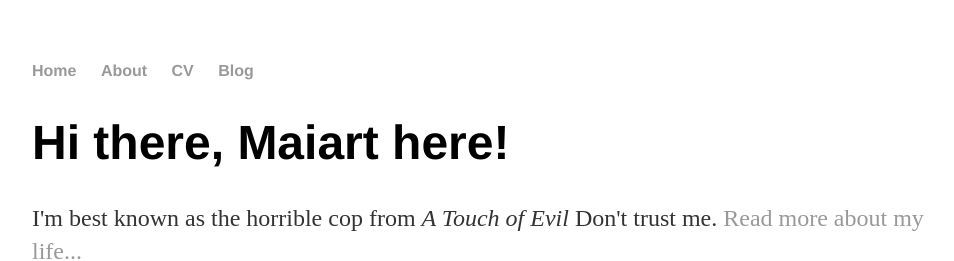
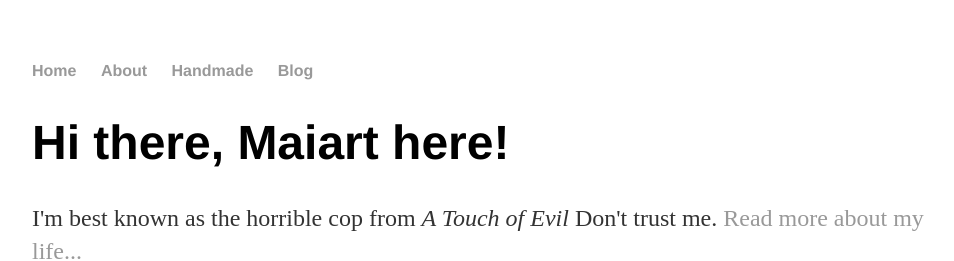
Before and after one commit to arthemishapa/arthemishapa.github.io, a Jekyll site: the page index.html, which Jekyll copies as it is, in a window 1280 px wide. Shown: the top 261 px of the page, without its empty margins (160-1114 px from the left). Built offline with Jekyll 4.4.1, drawn with Linux system fonts in a browser that asks for light colours.

Commit message:
Update index.html

```diff
--- a/index.html
+++ b/index.html
@@ -10,7 +10,7 @@
     		<ul>
         		<li><a href="/">Home</a></li>
 	        	<li><a href="/about">About</a></li>
-        		<li><a href="/cv">CV</a></li>
+        		<li><a href="/handmade">Handmade</a></li>
         		<li><a href="/blog">Blog</a></li>
     		</ul>
 		</nav>
```
